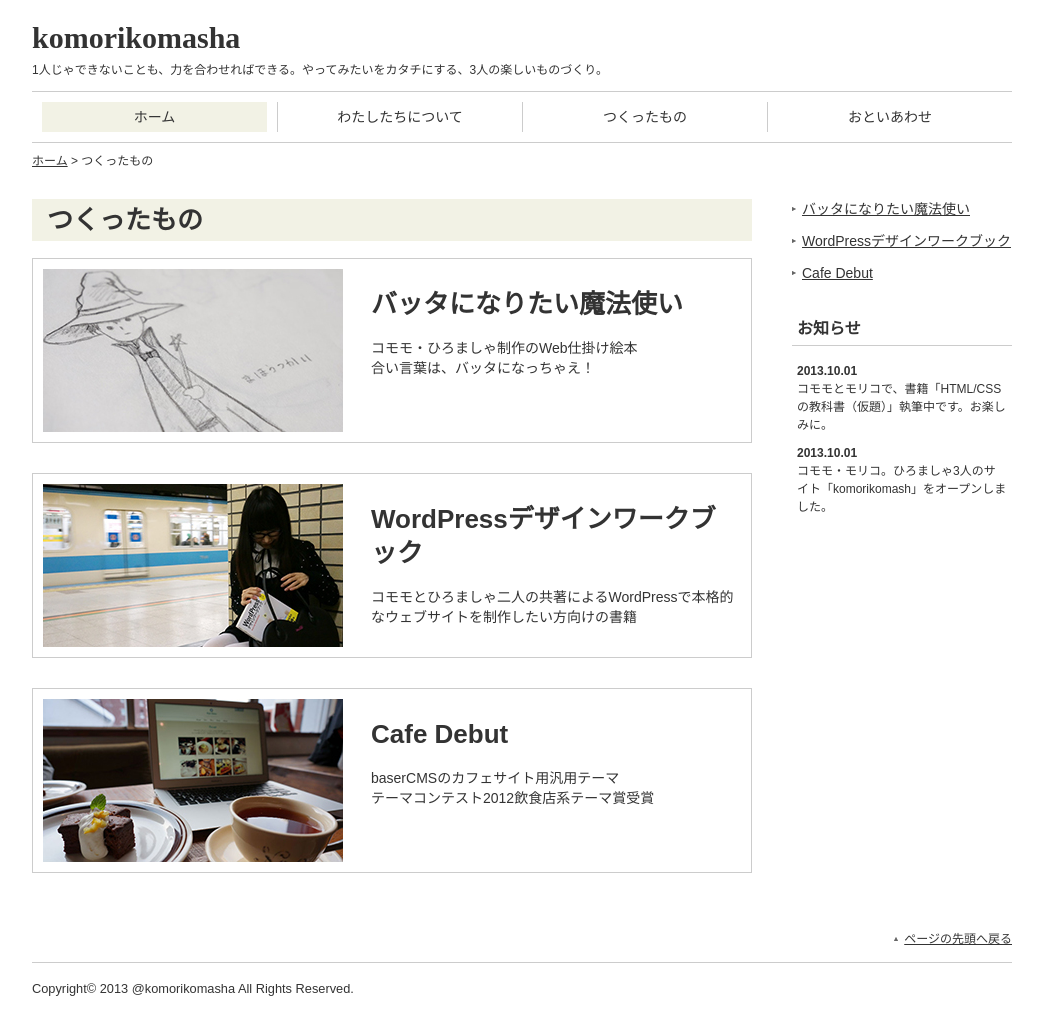
After one commit to ksugawara61/k2oCodeigniter, a CodeIgniter app: page /database/index.php/k2o_blog/portfolio in a window 1280 px wide. The commit adds this page. Shown: the whole page, without its empty margins (118-1161 px from the left). Run offline with CodeIgniter, Linux system fonts and the light colour scheme; some libraries are stand-ins or nearby versions; some web fonts are replaced.

Commit message:
つくったもの トップページを追加

```diff
--- a/application/controllers/K2o_blog.php
+++ b/application/controllers/K2o_blog.php
@@ -42,4 +42,22 @@
         $this->load->view('templates/footer');
     }
 
+    /**
+     * つくったもの
+     */
+    public function portfolio($page_id = '') {
+        // ヘッダーに表示する動的な要素
+        $header_data['title'] = 'つくったもの | ';
+        $header_data['description'] = 'komorikomasha（コモモ・モリコ・ひろましゃ）が制作した作品を紹介するポートフォリオの一覧ページです。';
+        $header_data['index_link']  = $this->index_link;
+
+        $contents_data['index_link'] = $this->index_link;
+        $contents_data['local_navi'] = $this->load->view('templates/local_navi', null, true);
+        $contents_data['news_list']  = $this->load->view('templates/news_list', null, true);
+
+        $this->load->view('templates/header', $header_data);
+        $this->load->view('portfolio', $contents_data);
+        $this->load->view('templates/footer');
+    }
+
 }
--- a/application/views/about.php
+++ b/application/views/about.php
@@ -16,7 +16,7 @@
     </div>
 
     <div id="pageBodySub">
-        <?= $news_list; ?>
+<?= $news_list; ?>
     </div>
 
 </div>
--- /dev/null
+++ b/application/views/portfolio.php
@@ -0,0 +1,54 @@
+<p class="topicPath"><a href="<?= $index_link; ?>">ホーム</a> &gt; つくったもの</p>
+
+<div id="pageBody">
+
+    <div id="pageBodyMain">
+        <section>
+            <h1 class="pageTitle">つくったもの</h1>
+
+            <article class="articleList">
+                <a href="03.html">
+                    <div class="articleListText">
+                        <h1>バッタになりたい魔法使い</h1>
+                        <p>コモモ・ひろましゃ制作のWeb仕掛け絵本<br>
+                            合い言葉は、バッタになっちゃえ！</p>
+                    </div>
+                    <div class="articleListImage">
+                        <img src="/assets/images/portfolio/index_03.jpg" width="300" height="163" alt="">
+                    </div>
+                </a>
+            </article>
+
+            <article class="articleList">
+                <a href="02.html">
+                    <div class="articleListText">
+                        <h1>WordPressデザインワークブック</h1>
+                        <p>コモモとひろましゃ二人の共著によるWordPressで本格的なウェブサイトを制作したい方向けの書籍</p>
+                    </div>
+                    <div class="articleListImage">
+                        <img src="/assets/images/portfolio/index_02.jpg" width="300" height="163" alt="">
+                    </div>
+                </a>
+            </article>
+
+            <article class="articleList">
+                <a href="01.html">
+                    <div class="articleListText">
+                        <h1>Cafe Debut</h1>
+                        <p>baserCMSのカフェサイト用汎用テーマ<br>
+                            テーマコンテスト2012飲食店系テーマ賞受賞</p>
+                    </div>
+                    <div class="articleListImage">
+                        <img src="/assets/images/portfolio/index_01.jpg" width="300" height="163" alt="">
+                    </div>
+                </a>
+            </article>
+        </section>
+    </div>
+
+    <div id="pageBodySub">
+<?= $local_navi; ?>
+<?= $news_list; ?>
+    </div>
+
+</div>
--- /dev/null
+++ b/application/views/templates/local_navi.php
@@ -0,0 +1,7 @@
+<nav class="localNavi">
+    <ul>
+        <li><a href="03.html">バッタになりたい魔法使い</a></li>
+        <li><a href="02.html">WordPressデザインワークブック</a></li>
+        <li><a href="01.html">Cafe Debut</a></li>
+    </ul>
+</nav>
```
